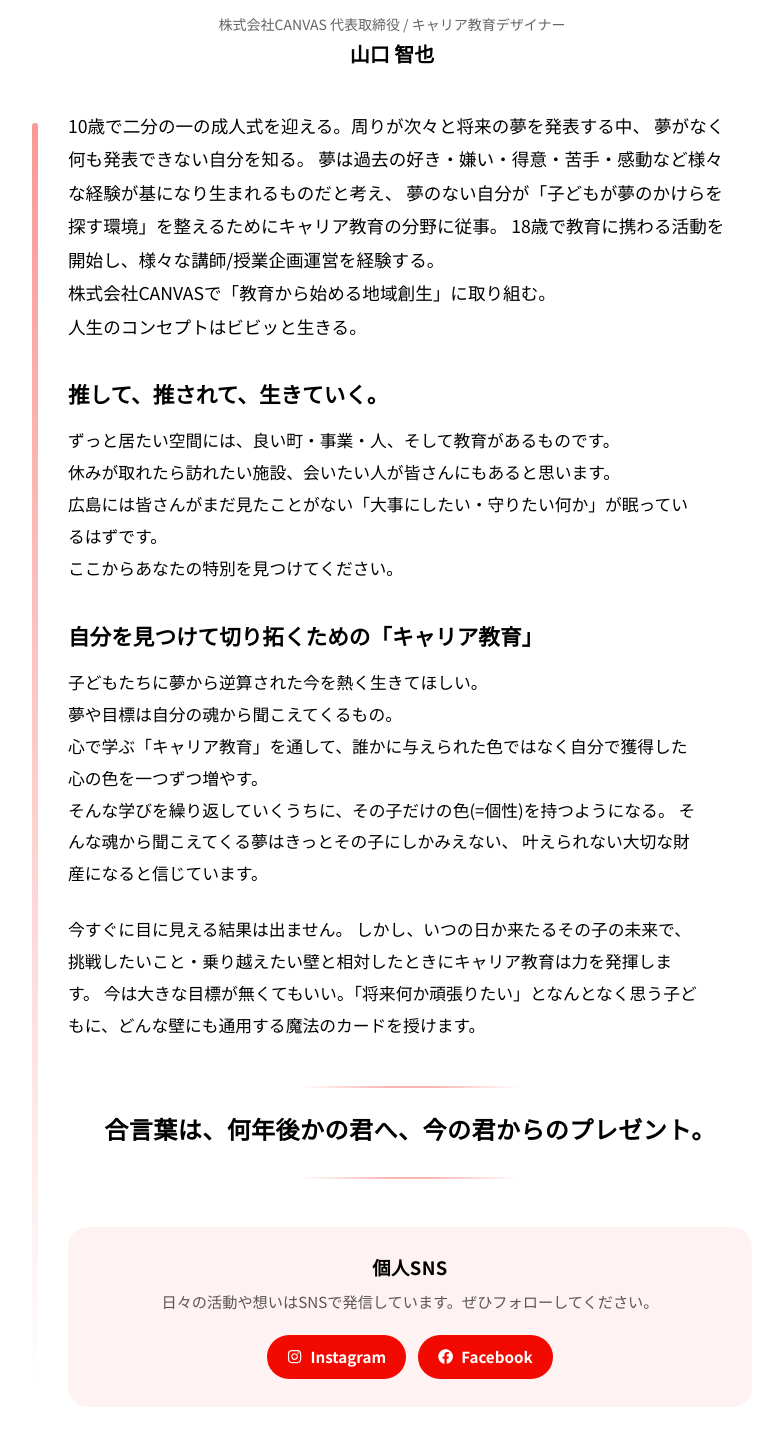
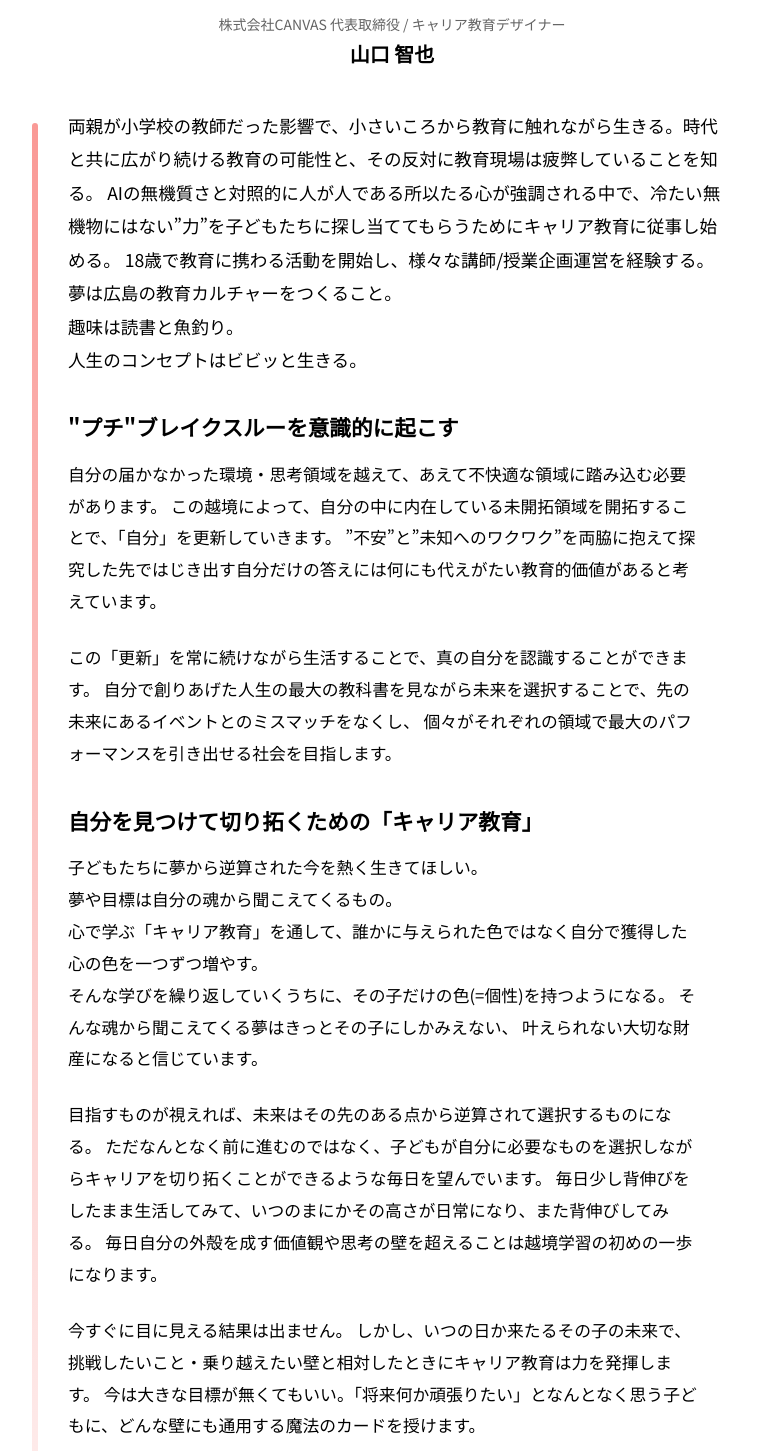
Before and after one commit to yvngmaxe/Canvas-site, a Next.js app: page /greeting in a window 1280 px wide. Shown: the part 679-2130 px from the top of the page, without its empty margins (248-1031 px from the left). Built offline with nearby package versions, Linux system fonts and the light colour scheme; no server answers.

Commit message:
sentence

```diff
--- a/app/greeting/page.tsx
+++ b/app/greeting/page.tsx
@@ -25,26 +25,29 @@ export default function GreetingPage() {
           </div>
           <div className={styles.content}>
             <p className={`${styles.message} ${styles.lead}`}>
-              10歳で二分の一の成人式を迎える。周りが次々と将来の夢を発表する中、
-              夢がなく何も発表できない自分を知る。
-              夢は過去の好き・嫌い・得意・苦手・感動など様々な経験が基になり生まれるものだと考え、
-              夢のない自分が「子どもが夢のかけらを探す環境」を整えるためにキャリア教育の分野に従事。
+              両親が小学校の教師だった影響で、小さいころから教育に触れながら生きる。時代と共に広がり続ける教育の可能性と、その反対に教育現場は疲弊していることを知る。
+              AIの無機質さと対照的に人が人である所以たる心が強調される中で、冷たい無機物にはない”力”を子どもたちに探し当ててもらうためにキャリア教育に従事し始める。
               18歳で教育に携わる活動を開始し、様々な講師/授業企画運営を経験する。
+              夢は広島の教育カルチャーをつくること。
               <br />
-              株式会社CANVASで「教育から始める地域創生」に取り組む。
+              趣味は読書と魚釣り。
               <br />
               人生のコンセプトはビビッと生きる。
             </p>
 
-            <h2 className={styles.heading}>推して、推されて、生きていく。</h2>
+            <h2 className={styles.heading}>
+              "プチ"ブレイクスルーを意識的に起こす
+            </h2>
             <p className={styles.message}>
-              ずっと居たい空間には、良い町・事業・人、そして教育があるものです。
-              <br />
-              休みが取れたら訪れたい施設、会いたい人が皆さんにもあると思います。
-              <br />
-              広島には皆さんがまだ見たことがない「大事にしたい・守りたい何か」が眠っているはずです。
-              <br />
-              ここからあなたの特別を見つけてください。
+              自分の届かなかった環境・思考領域を越えて、あえて不快適な領域に踏み込む必要があります。
+              この越境によって、自分の中に内在している未開拓領域を開拓することで、「自分」を更新していきます。
+              ”不安”と”未知へのワクワク”を両脇に抱えて探究した先ではじき出す自分だけの答えには何にも代えがたい教育的価値があると考えています。
+            </p>
+
+            <p className={styles.message}>
+              この「更新」を常に続けながら生活することで、真の自分を認識することができます。
+              自分で創りあげた人生の最大の教科書を見ながら未来を選択することで、先の未来にあるイベントとのミスマッチをなくし、
+              個々がそれぞれの領域で最大のパフォーマンスを引き出せる社会を目指します。
             </p>
 
             <h2 className={styles.heading}>
@@ -60,6 +63,13 @@ export default function GreetingPage() {
               そんな学びを繰り返していくうちに、その子だけの色(=個性)を持つようになる。
               そんな魂から聞こえてくる夢はきっとその子にしかみえない、
               叶えられない大切な財産になると信じています。
+            </p>
+
+            <p className={styles.message}>
+              目指すものが視えれば、未来はその先のある点から逆算されて選択するものになる。
+              ただなんとなく前に進むのではなく、子どもが自分に必要なものを選択しながらキャリアを切り拓くことができるような毎日を望んでいます。
+              毎日少し背伸びをしたまま生活してみて、いつのまにかその高さが日常になり、また背伸びしてみる。
+              毎日自分の外殻を成す価値観や思考の壁を超えることは越境学習の初めの一歩になります。
             </p>
             <p className={styles.message}>
               今すぐに目に見える結果は出ません。
```
